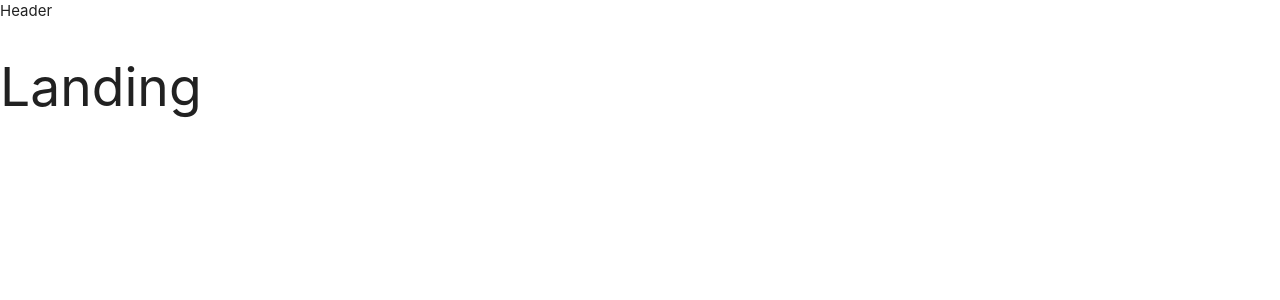
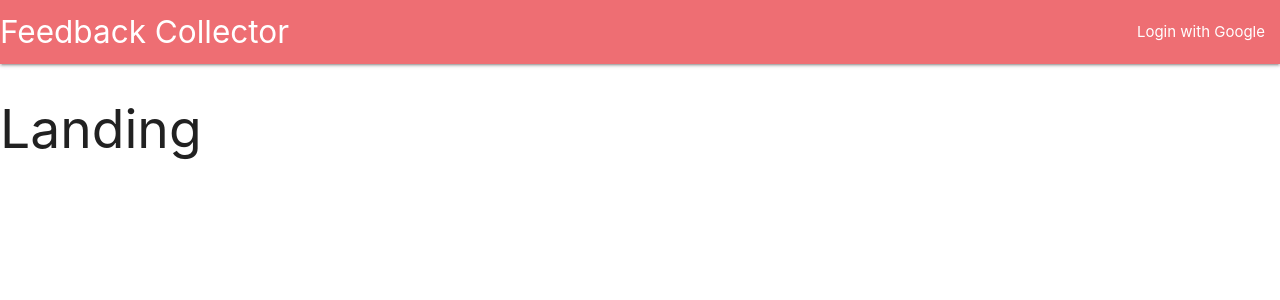
Before and after one commit to HubTicaBB/FeedbackCollector, a React (Create React App) app in the folder client/: page / in a window 1280 px wide. Shown: the top 300 px of the page. Built offline with nearby package versions, Linux system fonts and the light colour scheme.

Commit message:
Style Header

```diff
--- a/client/src/components/Header.js
+++ b/client/src/components/Header.js
@@ -2,7 +2,16 @@
 
 class Header extends Component {
   render() {
-    return <div>Header</div>;
+    return(
+      <nav>
+        <div class="nav-wrapper">
+          <a href="#" class="left brand-logo">Feedback Collector</a>
+          <ul id="nav-mobile" class="right hide-on-med-and-down">
+            <li><a href="#">Login with Google</a></li>
+          </ul>
+        </div>
+      </nav>
+    );
   }
 }
 
```
